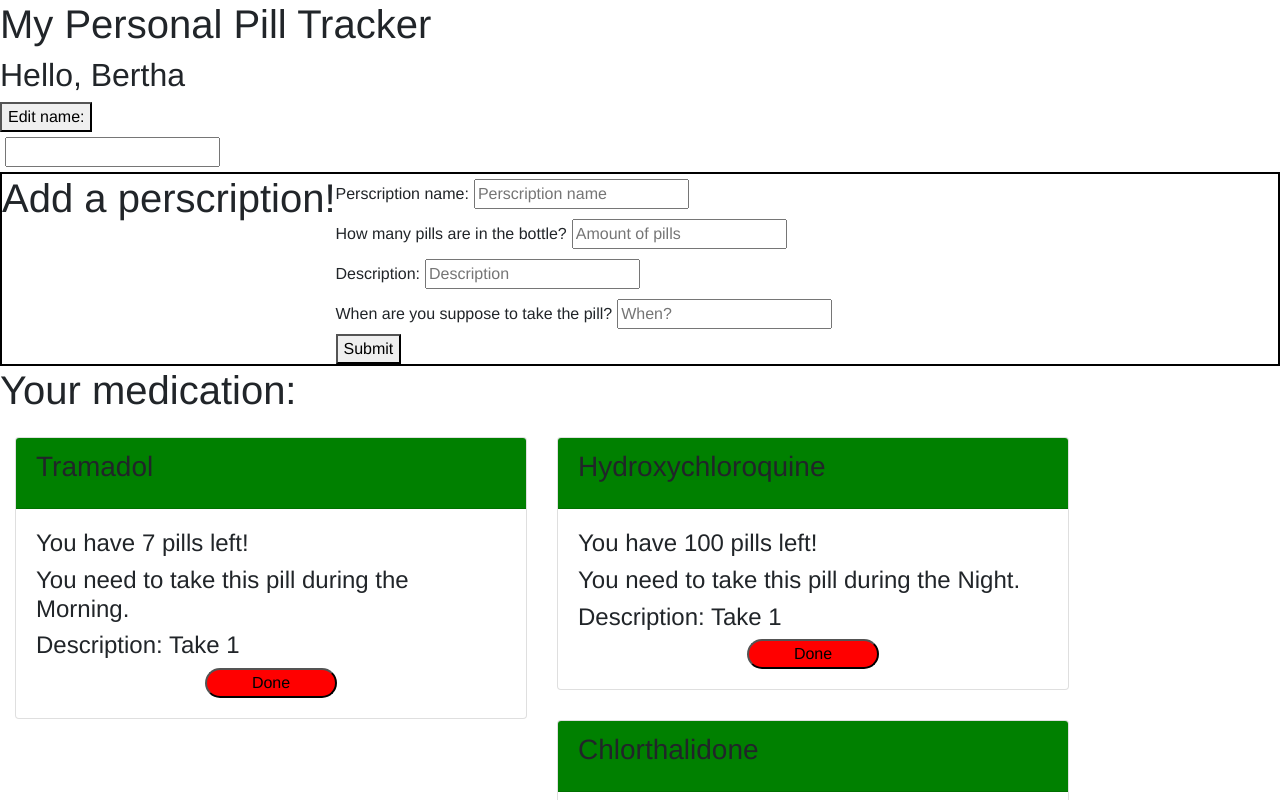
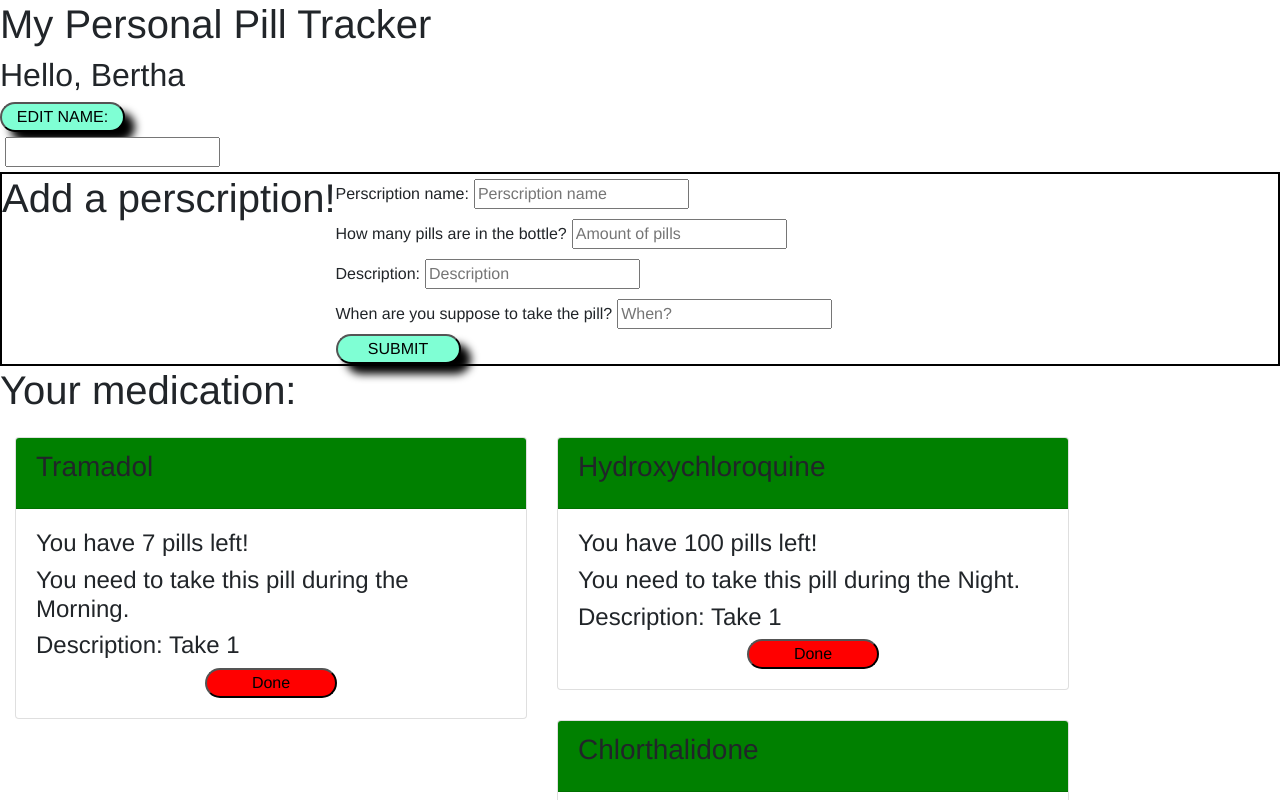
Before and after one commit to bcarrol2/pillTrackerWeb, a React (Create React App) app in the folder pilltracker/: page /medication in a window 1280 px wide. Shown: the top 800 px of the page. Built offline with nearby package versions, Linux system fonts and the light colour scheme; data requests are answered from the project's data file.

Commit message:
button changes for form and name edit

```diff
--- a/pilltracker/src/App.css
+++ b/pilltracker/src/App.css
@@ -53,3 +53,11 @@ input {
 #landing-page-button:focus {
   outline: 0;
 }
+
+#basic-button {
+  border-radius: 16px;
+  width: 125px;
+  background-color: aquamarine;
+  box-shadow: 10px 10px 8px black;
+  text-transform: uppercase;
+}
--- a/pilltracker/src/components/MedicationForm.js
+++ b/pilltracker/src/components/MedicationForm.js
@@ -69,7 +69,7 @@ export default class MedicationForm extends React.Component{
                     <input name="when" placeholder="When?" value={this.state.when} onChange={event => this.setState({when: event.target.value})} />
                 </lable>
                 <br />
-                <button>Submit</button>
+                <button id="basic-button">Submit</button>
                 </form>
             </div>
         )
--- a/pilltracker/src/components/MedicationIndex.js
+++ b/pilltracker/src/components/MedicationIndex.js
@@ -57,7 +57,7 @@ class MedicationIndex extends React.Component {
             <div className="App">
                 <h1>My Personal Pill Tracker</h1>
                 <h2>Hello, {name}</h2>
-                <button onClick={divHide}>Edit name: </button>
+                <button id="basic-button" onClick={divHide}>Edit name: </button>
                 <div id="hidediv">
                     <input type="text" name="name" onChange={event => this.setState({ name: event.target.value })} />
                 </div>
```
